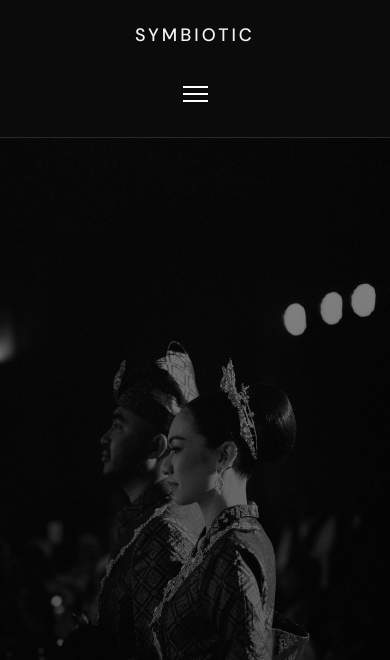
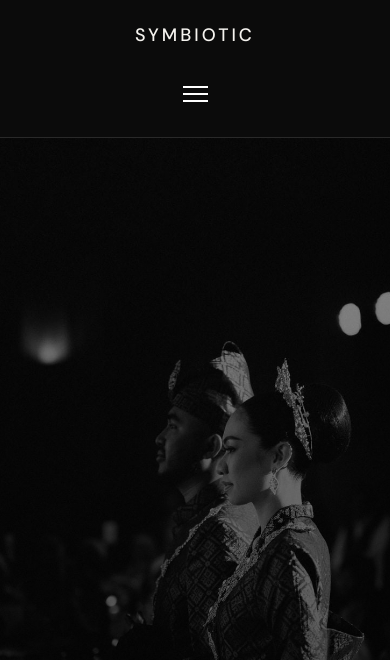
Before and after one commit to symbioticweddings/symbioticweddings.github.io, a plain HTML site: page index.html in a window 390 px wide. Shown: the top 660 px of the page. Drawn offline with nearby package versions, Linux system fonts and the light colour scheme.

Commit message:
center subject

```diff
--- a/style.css
+++ b/style.css
@@ -1064,3 +1064,9 @@ main {
     padding: 13px 24px;
   }
 }
+/* CENTER HERO IMAGE ON MOBILE */
+@media (max-width: 768px) {
+  main {
+    background-position: 35% center;
+  }
+}
```
